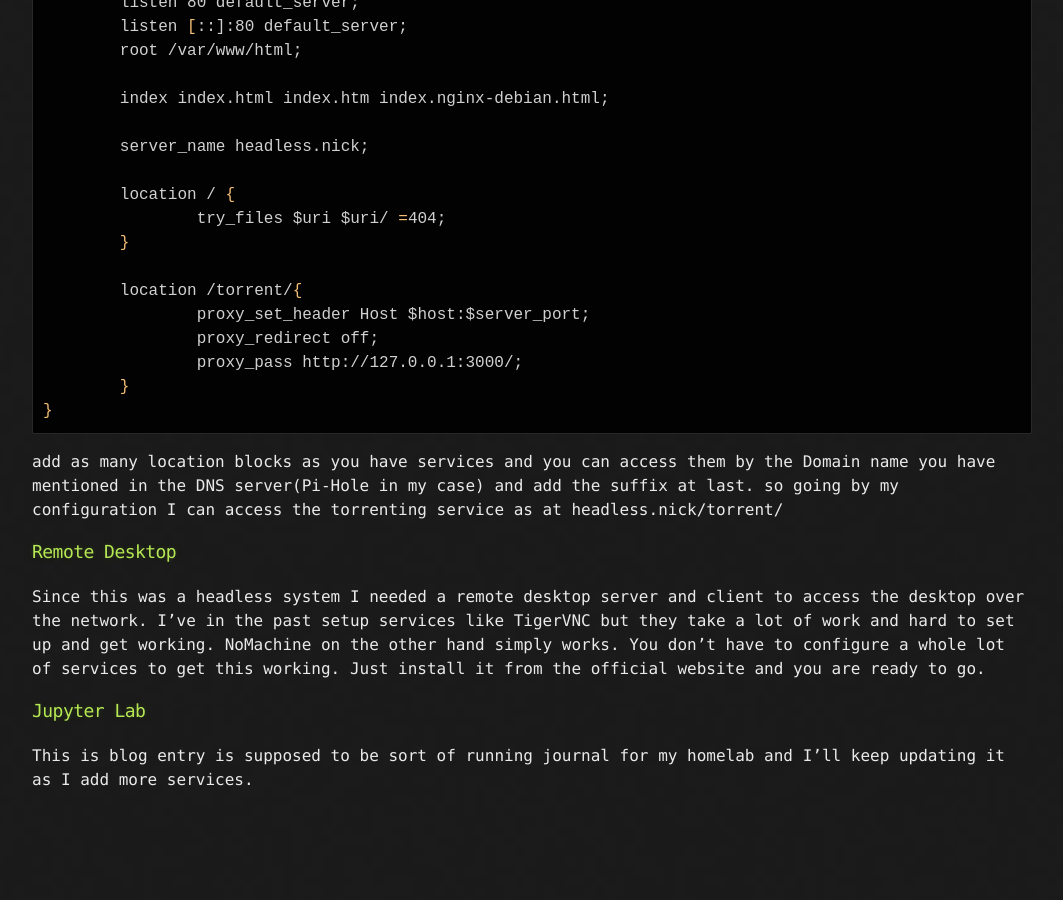
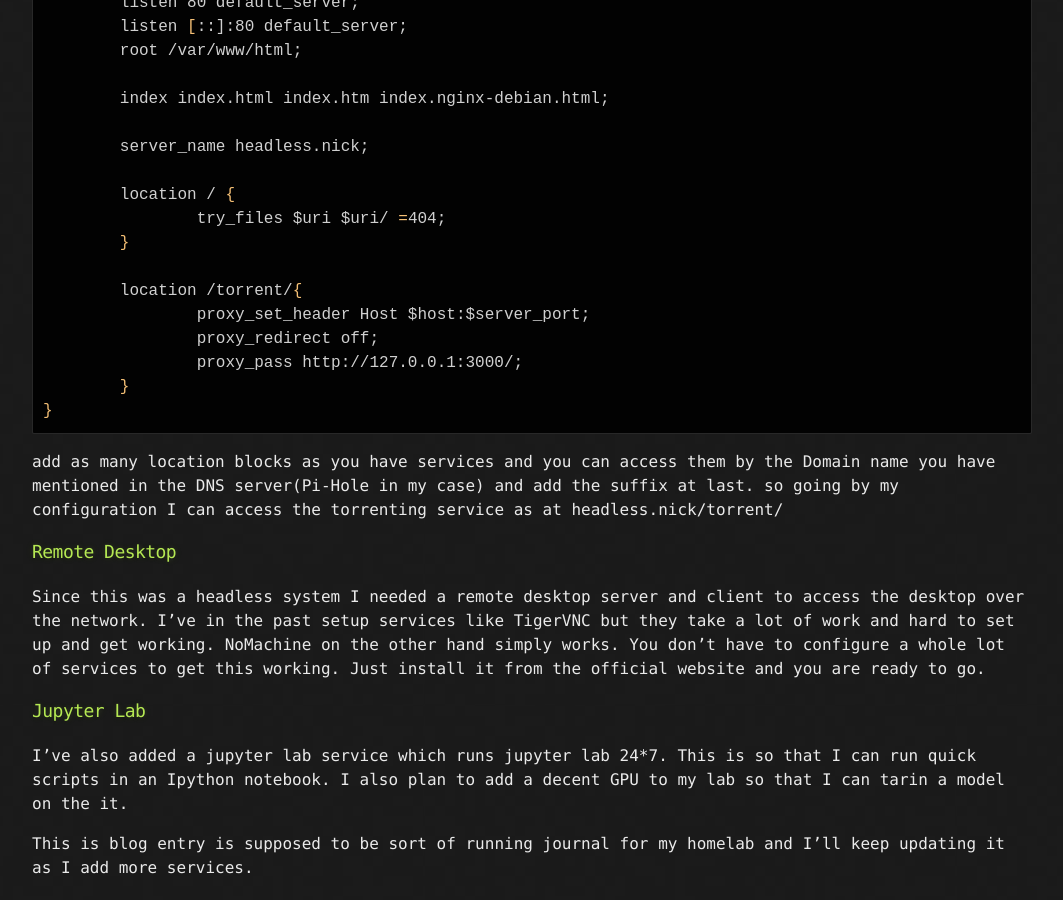
Before and after one commit to bagdeabhishek/bagdeabhishek.github.io, a Jekyll site: the page built from homelab.md, in a window 1280 px wide and 900 px high, scrolled down 6743 px. Shown: the whole window, without its empty margins (108-1171 px from the left). Built offline with Jekyll 4.4.1, drawn with Linux system fonts in a browser that asks for light colours; before the commit the page ends 7555 px from its top, so only the background shows below that.

Commit message:
Ran the blogthrough  grammarly and added Jupyter Lab section

```diff
--- a/homelab.md
+++ b/homelab.md
@@ -179,5 +179,7 @@ so going by my configuration I can access the torrenting service as at headless.
 Since this was a headless system I needed a remote desktop server and client to access the desktop over the network. I've in the past setup services like TigerVNC but they take a lot of work and hard to set up and get working. NoMachine on the other hand simply works. You don't have to configure a whole lot of services to get this working. Just install it from the official website and you are ready to go.
 
 ### Jupyter Lab
+I've also added a jupyter lab service which runs jupyter lab 24\*7. This is so that I can run quick scripts in an Ipython notebook. I also plan to add a decent GPU to my lab so that I can tarin a model on the it.
+
 
 This is blog entry is supposed to be sort of running journal for my homelab and I'll keep updating it as I add more services.
```
